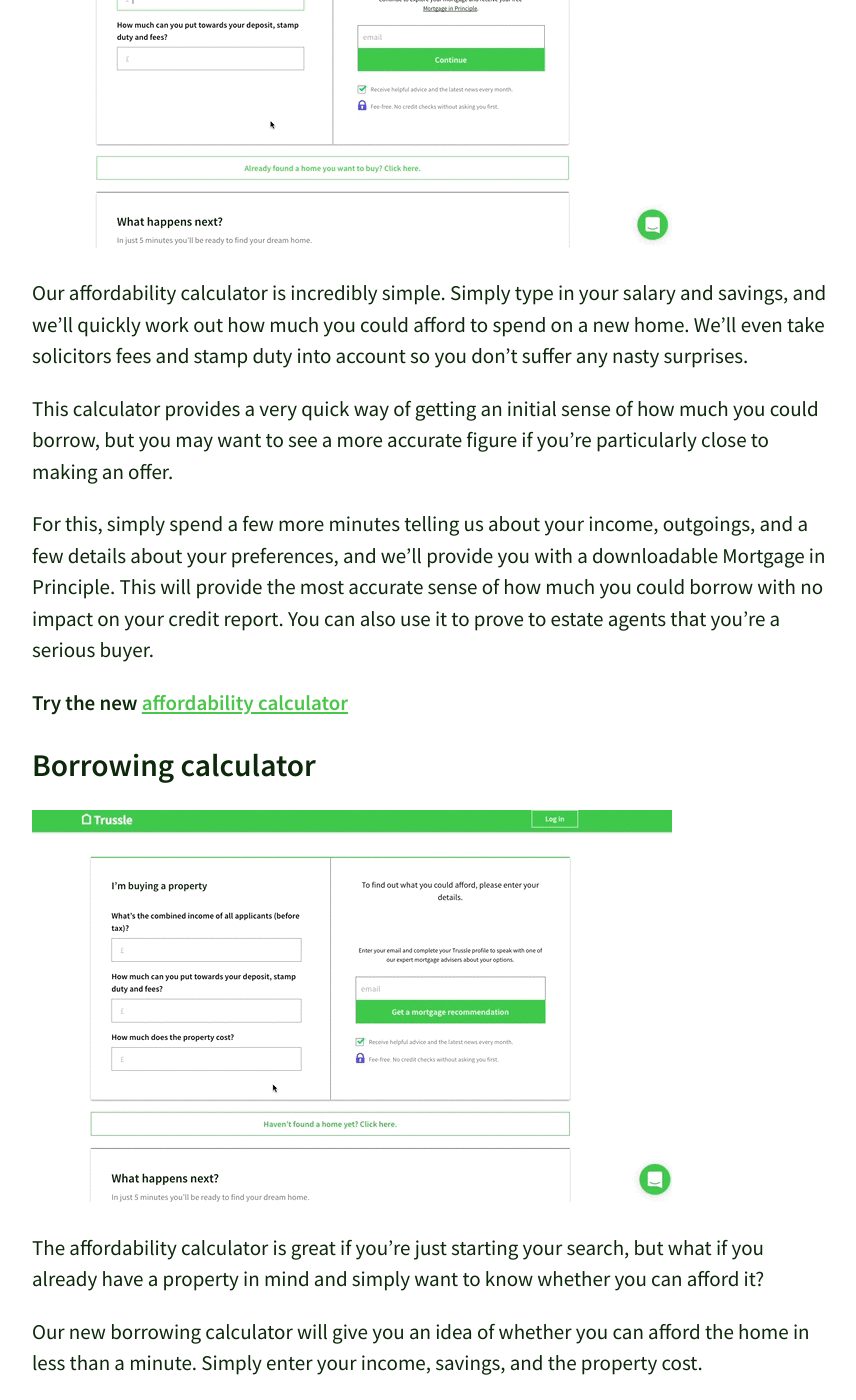
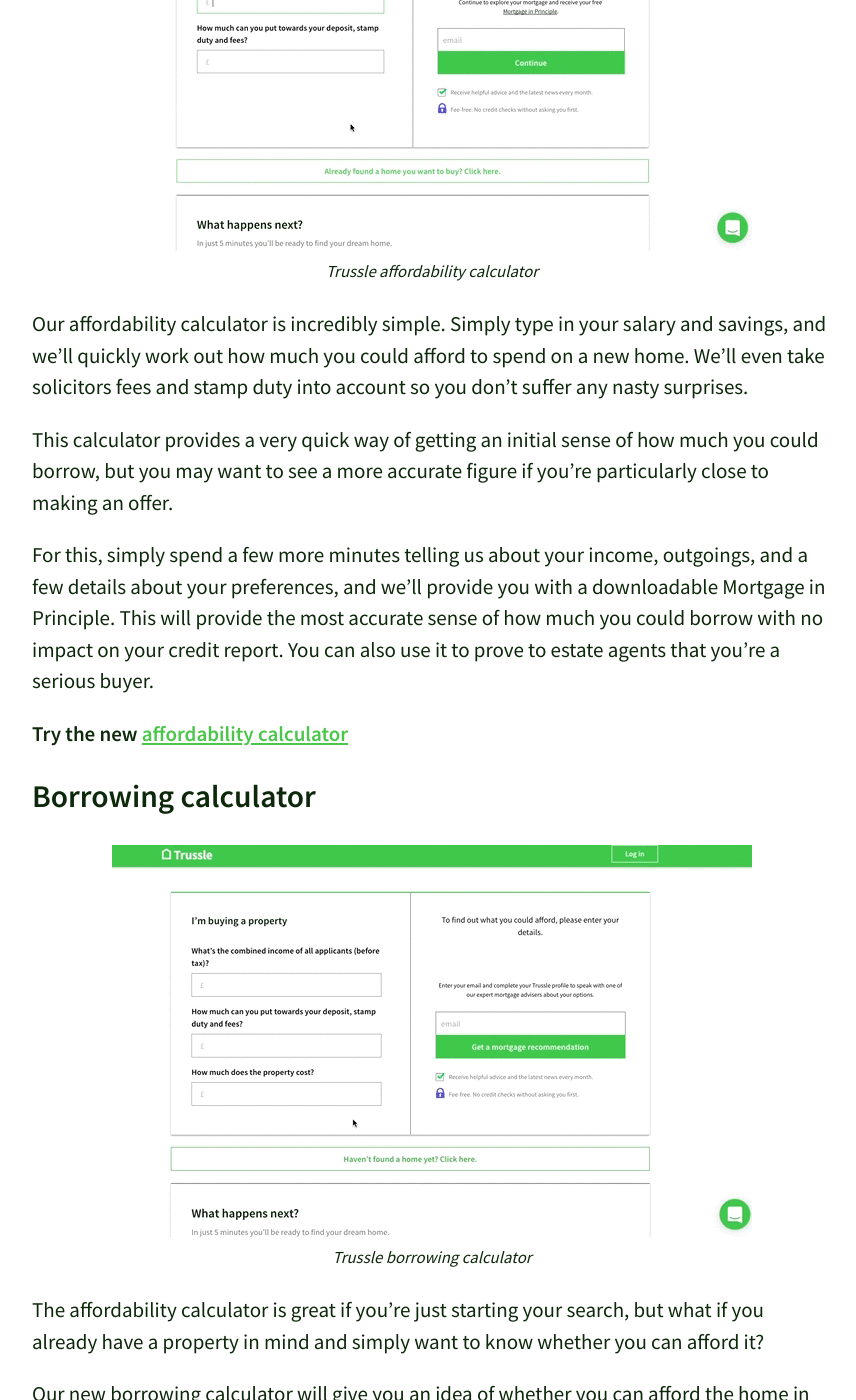
Before and after one commit to olitrussle/blog, a Jekyll site: the page built from _posts/2017-03-21-mortgage-calculators-you-can-count-on.md, in a window 1280 px wide and 1400 px high, scrolled down 1421 px. Shown: the whole window, without its empty margins (208-1064 px from the left). Built offline with Jekyll 4.4.1, drawn with Linux system fonts in a browser that asks for light colours; some of the changed text lies outside the part shown.

Commit message:
Updated 2017-03-21-mortgage-calculators-you-can-count-on.md

```diff
--- a/_posts/2017-03-21-mortgage-calculators-you-can-count-on.md
+++ b/_posts/2017-03-21-mortgage-calculators-you-can-count-on.md
@@ -22,7 +22,7 @@
 
 ## Affordability calculator
 
-![Trussle affordability calculator]({{site.baseurl}}/images/post_images/Gif1.gif)
+{% include image/center.html filename="Gif1.gif" caption="Trussle affordability calculator" alt="Trussle affordability calculator" %}
 
 Our affordability calculator is incredibly simple. Simply type in your salary and savings, and we’ll quickly work out how much you could afford to spend on a new home. We’ll even take solicitors fees and stamp duty into account so you don’t suffer any nasty surprises.
 
@@ -34,7 +34,7 @@
 
 ## Borrowing calculator
 
-![Trussle borrowing calculator]({{site.baseurl}}/images/post_images/Gif2.gif)
+{% include image/center.html filename="Gif2.gif" caption="Trussle borrowing calculator" alt="Trussle borrowing calculator" %}
 
 The affordability calculator is great if you’re just starting your search, but what if you already have a property in mind and simply want to know whether you can afford it?
 
@@ -44,7 +44,7 @@
 
 ## Switching calculator
 
-![Trussle switching calculator]({{site.baseurl}}/images/post_images/Gif3.gif)
+{% include image/center.html filename="Gif3.gif" caption="Trussle switching calculator" alt="Trussle switching calculator" %}
 
 One of the most common questions we’re asked is “Should I switch my mortgage now?” This isn’t always an easy question to answer, but our switching calculator is a good way of getting a quick indication, allowing you to quickly and easily check based on two simple questions.
 
```
